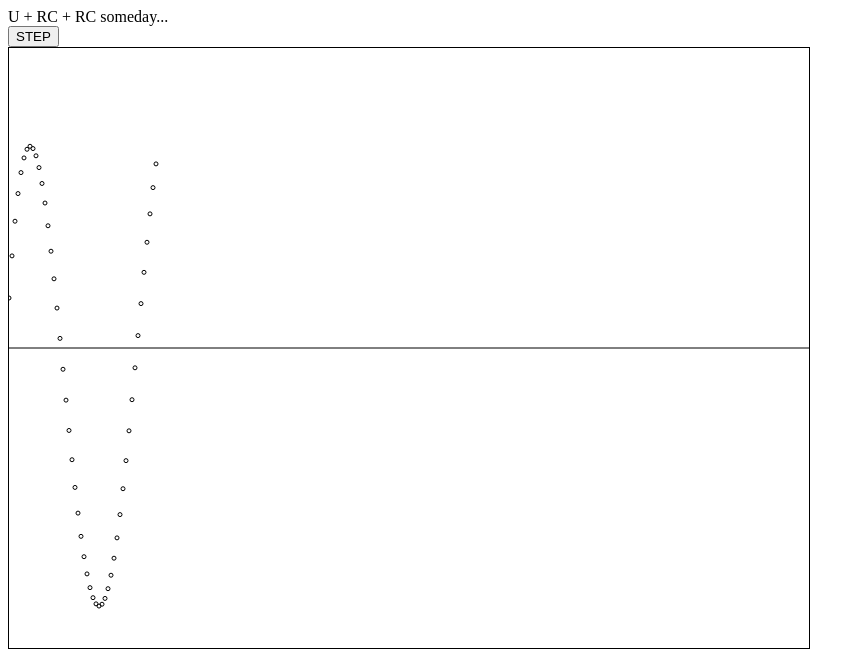
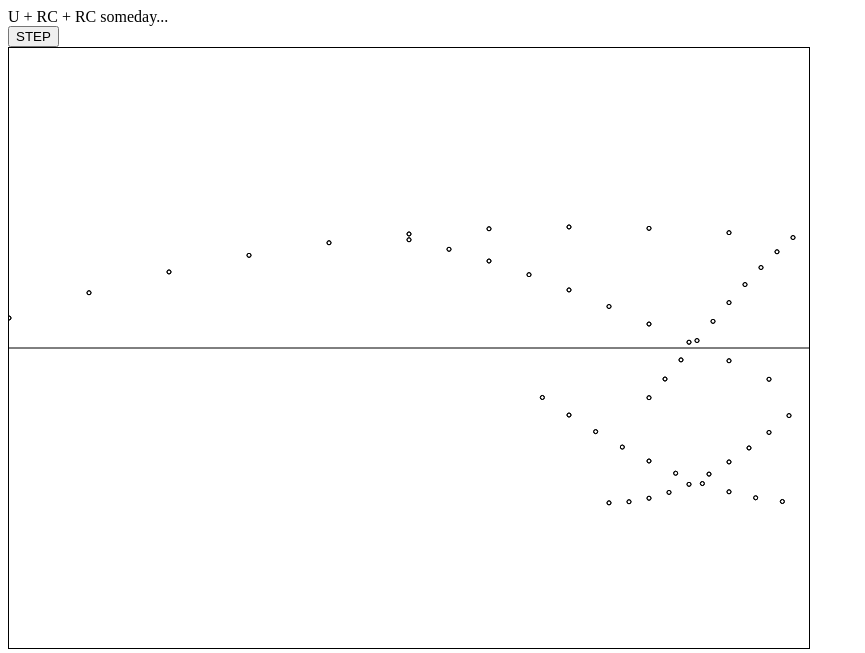
Before and after one commit to locmark/MMM, a plain HTML site: page index.html in a window 1280 px wide. Shown: the top 653 px of the page, without its empty margins (0-865 px from the left). Drawn offline with Linux system fonts and the light colour scheme.

Commit message:
plot class but still need work

```diff
--- a/index.html
+++ b/index.html
@@ -18,10 +18,11 @@
       <canvas id="plot1" width="800" height="600" style="border:1px solid #000000;"></canvas>
     </div>
     <div class="plot2">
-      <canvas id="plot1" width="800" height="600" style="border:1px solid #000000;"></canvas>
+      <canvas id="plot2" width="800" height="600" style="border:1px solid #000000;"></canvas>
     </div>
   </body>
   <script src="matrix.js"></script>
   <script src="variables.js"></script>
+  <script src="plot.js"></script>
   <script src="index.js"></script>
 </html>
--- a/index.js
+++ b/index.js
@@ -1,6 +1,4 @@
 window.onload = function () {
-
-
   // initialization
   AMatrix = CalcAMatrix();
   BMatrix = CalcBMatrix();
@@ -31,31 +29,17 @@ window.onload = function () {
     return AX.Add(BU);
   }
 
-  function DrawPlot1Step(){
-    var c = document.getElementById("plot1");
-    var ctx = c.getContext("2d");
-    ctx.beginPath();
-    ctx.arc(time*3,300 - XMatrix[0][0]*500,2,0,2*Math.PI);
-    ctx.stroke();
-  }
-
-  function DrawPlot1() {
-    var c = document.getElementById("plot1");
-    var ctx = c.getContext("2d");
-    ctx.moveTo(0,300);
-    ctx.lineTo(800,300);
-    ctx.stroke();
-  }
+  let plot1 = new Plot("plot1", 800, 600);
 
   function Step(){
     UMatrix = CalcUMatrix();
     XDMatrix = CalcXDMatrix();
     XDMatrix.Scale(1/10);
     XMatrix = XMatrix.Add(XDMatrix);  // very simple integration, by adding dX/dt to X (assuming that base was 1/10[second])
-    DrawPlot1Step();
+    plot1.AddPoint(XMatrix[0][0]);
+    plot1.DrawLastPoint();
     time++;
   }
 
-  DrawPlot1();
   setInterval(Step, 100);
 }
--- /dev/null
+++ b/plot.js
@@ -0,0 +1,45 @@
+class Plot {
+  constructor (canvasName, width, height) {
+    this.canvasName = canvasName;
+    this.canvas = document.getElementById(this.canvasName).getContext("2d");
+
+    this.width = width;
+    this.height = height;
+
+    this.values = [];
+
+    this.maxValue = 1;
+    this.maxArg = 10;
+
+    this.DrawLayout();
+  }
+
+  DrawLayout () {
+    this.canvas.moveTo(0, this.height/2);
+    this.canvas.lineTo(this.width, this.height/2);
+    this.canvas.stroke();
+  }
+
+  DrawPoint (n) {
+    let x = n * this.width / this.maxArg;
+    let y = this.height/2 - this.values[n] * this.height/2 / this.maxValue;
+
+    this.canvas.beginPath();
+    this.canvas.arc(x, y, 2, 0, 2*Math.PI); // x y r angle_begin angle_end
+    this.canvas.stroke();
+  }
+
+  DrawLastPoint () {
+    this.DrawPoint(this.values.length - 1);
+  }
+
+  AddPoint (value) {
+    this.values.push(value);
+
+    if (this.values.length > this.maxArg)
+      this.maxArg += 10;
+
+    this.DrawLastPoint();
+  }
+
+}
```
